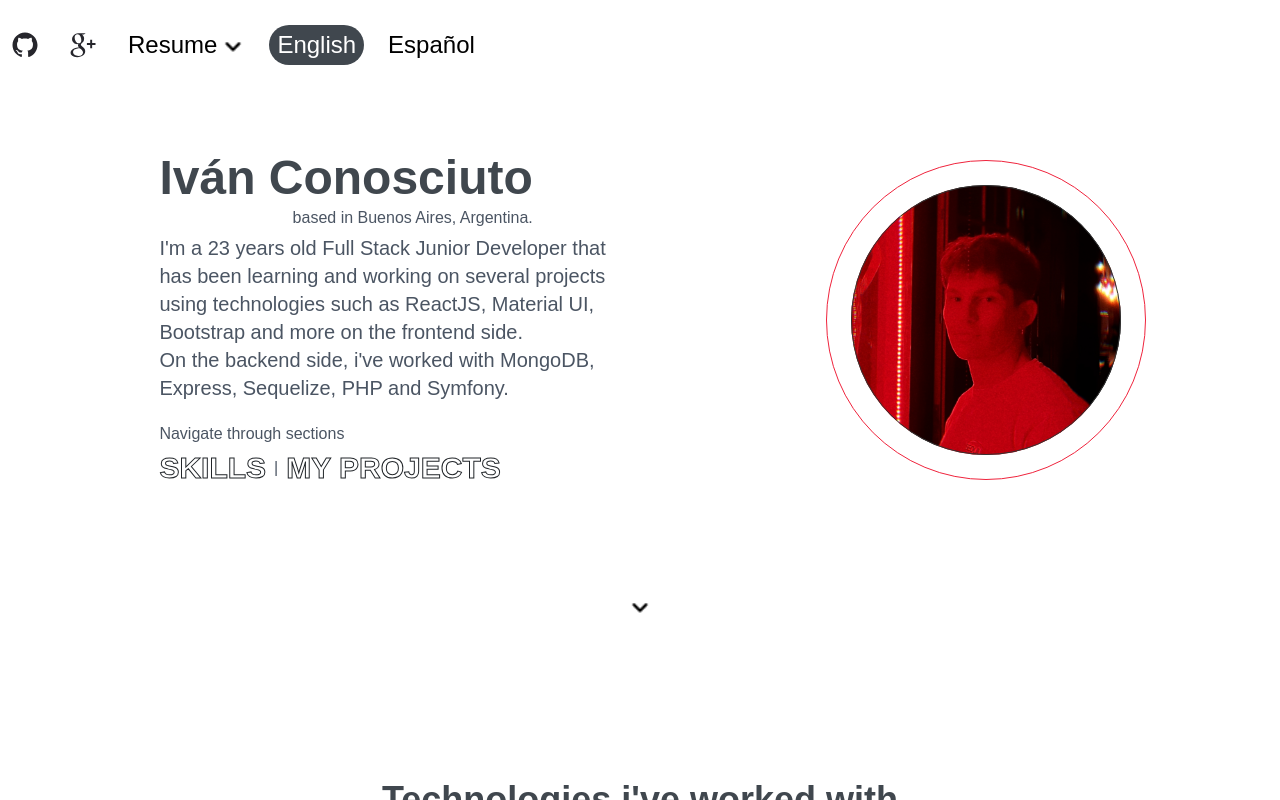
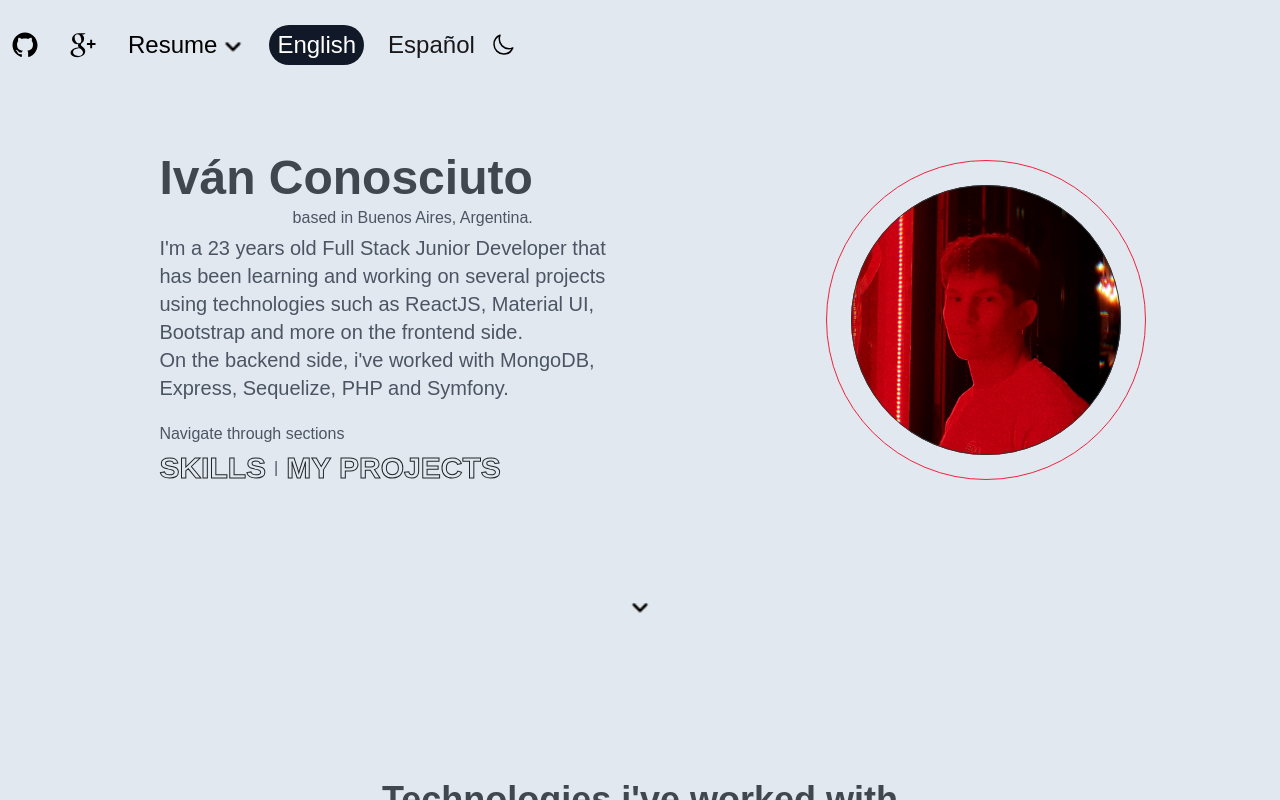
Before and after one commit to IvoFarid/portfolio, a Next.js app: page / in a window 1280 px wide. Built offline with nearby package versions, Linux system fonts and the light colour scheme; a web font is replaced by a local one.

Commit message:
dark mode added

```diff
--- a/components/organisms/Header/Header.tsx
+++ b/components/organisms/Header/Header.tsx
@@ -1,4 +1,4 @@
-import React, {useState} from 'react'
+import React, {useState, useEffect} from 'react'
 import { SocialIcon } from 'react-social-icons';
 import { motion } from 'framer-motion';
 type Props = {
@@ -6,7 +6,10 @@ type Props = {
   setLanguage: any
 }
 
-export default function Header({language, setLanguage}: Props) {
+export default function Header({language, setLanguage, colorMode, setColorMode}: Props) {
+  // const [language, setLanguage] = useState('english');
+
+
   return (
     <header className="flex sticky top-0 items-start justify-between max-w-7xl mx-auto z-30 xl:items-center py-5">
       <motion.div
@@ -25,15 +28,25 @@ export default function Header({language, setLanguage}: Props) {
         }}
         className="flex flex-row items-center gap-2">
         {/* <SocialIcon url="https://slack.com" fgColor="#26262c" bgColor="transparent"/> */}
-        <SocialIcon url="https://github.com/IvoFarid" fgColor="#26262c" bgColor="transparent" className="hover:outline-1 hover:outline rounded-full transition"/>
+        <SocialIcon url="https://github.com/IvoFarid" fgColor={colorMode === "light" ? "black" : "white"} bgColor="transparent" className="hover:outline-1 hover:outline rounded-full transition"/>
         {/* <SocialIcon url="https://linkedin.com" fgColor="#26262c" bgColor="transparent"/> */}
-        <SocialIcon url="mailto:ivan99edlp@gmail.com" network="google" fgColor="#26262c" bgColor="transparent" className="hover:outline-1 hover:outline rounded-full transition"/>
-        <a href="/CV.pdf" download className="flex items-center select-none transition rounded-full p-1 bg-white hover:outline-1 hover:outline">
-          <p className="sm:text-2xl ml-2">{language==='english' ? 'Resume':'Ver CV'}</p>
-          <img src="darrow.png" alt="dasds" className="h-8 w-8" />
+        <SocialIcon url="mailto:ivan99edlp@gmail.com" network="google" fgColor={colorMode === "light" ? "black" : "white"} bgColor="transparent" className="hover:outline-1 hover:outline rounded-full transition"/>
+        <a href="/CV.pdf" download className="flex items-center select-none transition rounded-full p-1 bg-slate-200 dark:bg-gray-900 dark:text-slate-50 hover:outline-1 hover:outline">
+          <p className="text-2xl ml-2">{language==='english' ? 'Resume':'Ver CV'}</p>
+          <img src="darrow.png" alt="arrow" className={`${colorMode === "light" ? "invert-0" : "invert"} h-8 w-8`} />
         </a>
-        <button onClick={()=>setLanguage('english')} className={`${ language === 'english' ? 'bg-[#40474e] text-white' : 'bg-white' } sm:text-2xl ml-2 py-1 px-2 hover:outline-1 hover:outline rounded-full transition`}>English</button>
-        <button onClick={()=>setLanguage('spanish')} className={`${ language === 'spanish' ? 'bg-[#40474e] text-white' : 'bg-white' } sm:text-2xl ml-2 py-1 px-2 hover:outline-1 hover:outline rounded-full transition`}>Español</button>
+        <button onClick={()=>setLanguage('english')} className={`${ language === 'english' ? colorMode === "light" ? "bg-gray-900 text-white":"bg-slate-50 text-zinc-900" : colorMode === "light" ? "text-zinc-900":"text-white" } text-2xl ml-2 py-1 px-2 hover:outline-1 hover:outline rounded-full transition`}>English</button>
+        <button onClick={()=>setLanguage('spanish')} className={`${ language === 'spanish' ? colorMode === "light" ? "bg-gray-900 text-white":"bg-slate-50 text-zinc-900" : colorMode === "light" ? "text-zinc-900":"text-white" } text-2xl ml-2 py-1 px-2 hover:outline-1 hover:outline rounded-full transition`}>Español</button>
+        <button onClick={()=> setColorMode(colorMode === 'light' ? 'dark' : 'light')}>
+          {colorMode === 'light' ? (
+            <svg xmlns="http://www.w3.org/2000/svg" fill="none" viewBox="0 0 24 24" stroke-width="1.5" stroke="black" class="w-6 h-6">
+              <path stroke-linecap="round" stroke-linejoin="round" d="M21.752 15.002A9.718 9.718 0 0118 15.75c-5.385 0-9.75-4.365-9.75-9.75 0-1.33.266-2.597.748-3.752A9.753 9.753 0 003 11.25C3 16.635 7.365 21 12.75 21a9.753 9.753 0 009.002-5.998z" />
+            </svg>
+          ):(
+            <svg xmlns="http://www.w3.org/2000/svg" fill="none" viewBox="0 0 24 24" stroke-width="1.5" stroke="white" class="w-6 h-6">
+              <path stroke-linecap="round" stroke-linejoin="round" d="M12 3v2.25m6.364.386l-1.591 1.591M21 12h-2.25m-.386 6.364l-1.591-1.591M12 18.75V21m-4.773-4.227l-1.591 1.591M5.25 12H3m4.227-4.773L5.636 5.636M15.75 12a3.75 3.75 0 11-7.5 0 3.75 3.75 0 017.5 0z" />
+            </svg>
+          )}</button>
         {/* <div className="absolute top-[30px] -left-[400px] gradient-01 w-[400px] h-[200px] z-0" /> */}
       </motion.div>
     </header>
--- a/components/organisms/Hero/Hero.tsx
+++ b/components/organisms/Hero/Hero.tsx
@@ -4,12 +4,18 @@ import { motion } from 'framer-motion'
 import { BackgroundCircles } from '../../organisms';
 import Link from 'next/link'
 type Props = {
-  language: string
+  language: string,
+  colorMode: string
 }
 
-export default function Hero({language}: Props) {
+export default function Hero({language, colorMode}: Props) {
+  // const [text,count] = useTypewriter({
+  //   words: ['Im a 23 years old Full Stack Junior Developer based in Argentina that has been learning and working in projects since mid 2021.'],
+  //   typeSpeed: 32
+  // })
   return (
     <div className="flex flex-col relative">
+      {/* CAMBIE EL DIV DE ABAJO */}
       <div className="flex mx-auto mt-16 2xl:mt-32 z-20 relative lg:max-w-4xl 2xl:max-w-7xl xl:max-w-6xl justify-center min-w-[400px] xl:pb-16 2xl:items-center 2xl:pt-0 2xl:pb-28">
         <motion.div
         initial={{
@@ -26,13 +32,13 @@ export default function Hero({language}: Props) {
         }}
         className="flex flex-col md:w-[60%] w-4/6 md:items-start items-center justify-center mt-[50px] md:mt-0">
             <div className="flex flex-col gap-1 wrap">
-              <h1 className="font-bold text-2xl text-center md:text-4xl lg:text-5xl 2xl:text-6xl text-[#40474e]">Iván Conosciuto</h1>
+              <h1 className="font-bold text-2xl text-center md:text-4xl lg:text-5xl 2xl:text-6xl text-[#40474e] dark:text-slate-300">Iván Conosciuto</h1>
               <motion.p
               initial={{x:-20, opacity:0}}
               whileInView={{x:0, opacity:1}}
               viewport={{once:true}}
               transition={{duration:1, delay:.5}}
-              className="font-light text-gray-600 text-center md:text-end 2xl:text-xl">
+              className="font-light text-gray-600 dark:text-slate-400 text-center md:text-end 2xl:text-xl">
                 {language==='english' ? 'based in Buenos Aires, Argentina.' : 'Ubicado en Buenos Aires, Argentina.'}
               </motion.p>
             </div>
@@ -41,7 +47,7 @@ export default function Hero({language}: Props) {
               initial={{x:-20, opacity:0}}
               whileInView={{x:0, opacity:1}}
               transition={{duration:1, delay:.25}}
-              className="md:text-xl text-lg font-light text-start text-gray-600 md:w-[70%] 2xl:text-2xl">
+              className="md:text-xl text-lg font-light text-start text-gray-600 dark:text-slate-300 md:w-[70%] 2xl:text-2xl">
                 {
                 language==='english' ?
                 (<p>I&apos;m a 23 years old <span className="font-normal">Full Stack Junior Developer</span> that has been learning and working on several projects using technologies such as ReactJS, Material UI, Bootstrap and more on the frontend side. <br /> On the backend side, i&apos;ve worked with MongoDB, Express, Sequelize, PHP and Symfony.</p>)
@@ -54,21 +60,21 @@ export default function Hero({language}: Props) {
               whileInView={{x:0, opacity:1}}
               transition={{duration:1, delay:.25}}
               className="mt-5">
-                <p className="font-light text-gray-600 md:text-start text-center 2xl:text-xl">
+                <p className="font-light text-gray-600 dark:text-slate-400 md:text-start text-center 2xl:text-xl">
                   {language==='english' ? 'Navigate through sections' : 'Navegá por las siguientes secciones'}
                 </p>
                 <div className="flex md:flex-row flex-col space-x-2 justify-center items-center md:justify-start mt-1">
                   {language==='english' ? (
                     <>
-                    <Link href="#skills" className="font-bold text-2xl md:text-2xl lg:text-3xl 2xl:text-4xl filled-text cursor-pointer relative" data-text="SKILLS">SKILLS</Link>
-                      <p className="font-light text-gray-600">|</p>
-                    <Link href="#projects" className="font-bold text-2xl md:text-2xl lg:text-3xl 2xl:text-4xl filled-text cursor-pointer relative" data-text="MY PROJECTS">MY PROJECTS</Link>
+                    <Link href="#skills" className="font-bold text-2xl md:text-2xl lg:text-3xl 2xl:text-4xl filled-text cursor-pointer relative dark:text-slate-50" data-text="SKILLS">SKILLS</Link>
+                      <p className="font-light text-gray-600 dark:text-slate-50">|</p>
+                    <Link href="#projects" className="font-bold text-2xl md:text-2xl lg:text-3xl 2xl:text-4xl filled-text cursor-pointer relative dark:text-slate-50" data-text="MY PROJECTS">MY PROJECTS</Link>
                     </>
                   ):(
                   <>
-                    <Link href="#skills" className="font-bold text-2xl md:text-2xl lg:text-3xl 2xl:text-4xl filled-text cursor-pointer relative" data-text="HABILIDADES">HABILIDADES</Link>
+                    <Link href="#skills" className="font-bold text-2xl md:text-2xl lg:text-3xl 2xl:text-4xl filled-text cursor-pointer relative dark:text-slate-50" data-text="HABILIDADES">HABILIDADES</Link>
                       <p className="font-light text-gray-600">|</p>
-                    <Link href="#projects" className="font-bold text-2xl md:text-2xl lg:text-3xl 2xl:text-4xl filled-text cursor-pointer relative" data-text="MIS PROYECTOS">MIS PROYECTOS</Link>
+                    <Link href="#projects" className="font-bold text-2xl md:text-2xl lg:text-3xl 2xl:text-4xl filled-text cursor-pointer relative dark:text-slate-50" data-text="MIS PROYECTOS">MIS PROYECTOS</Link>
                   </>
                   )}
                 </div>
@@ -85,7 +91,7 @@ export default function Hero({language}: Props) {
           src="/ivan4.png" className="flex-shrink-0 w-56 h-56 xl:w-[270px] xl:h-[270px] rounded-full object-cover object-bottom"/>
         </div>
       </div>
-      <img src="darrow.png" alt="sdadsa" className="mx-auto mt-10 h-8 w-8" />
+      <img src="darrow.png" alt="arrow" className={`${colorMode === "light" ? "invert-0" : "invert"} h-8 w-8 mx-auto mt-10`} />
     </div>
   )
 }
--- a/constants/index.js
+++ b/constants/index.js
@@ -185,7 +185,7 @@ export const allProjectsEn = [
   },
   {
     title: 'Chat App',
-    link: 'https://chat-appz.up.railway.app/',
+    link: 'https://chatapp-mi4r.onrender.com/',
     description: "Realtime Chat App made with HTML, CSS, JS and Socket IO.",
     imgUrl: '/ChatDemo.png',
   },
@@ -224,7 +224,7 @@ export const allProjectsEs = [
   },
   {
     title: 'Chat App',
-    link: 'https://chat-appz.up.railway.app/',
+    link: 'https://chatapp-mi4r.onrender.com/',
     description: "App que permite chatear en tiempo real, hecho con HTML, CSS, JS y Socket IO.",
     imgUrl: '/ChatDemo.png',
   },
--- /dev/null
+++ b/hooks/useColorMode.ts
@@ -0,0 +1,17 @@
+import { useEffect } from "react";
+import useLocalStorage from "./useLocalStorage";
+
+function useColorMode() {
+  const [colorMode, setColorMode] = useLocalStorage("color-mode", "light");
+
+  useEffect(()=>{
+    const className = 'dark';
+    const bodyClasses = window.document.body.classList;
+
+    colorMode === "dark" ? bodyClasses.add(className) : bodyClasses.remove(className);
+  }, [colorMode])
+
+  return [colorMode, setColorMode];
+}
+
+export default useColorMode;
--- /dev/null
+++ b/hooks/useLocalStorage.ts
@@ -0,0 +1,29 @@
+import { useState, useEffect } from "react";
+
+function useLocalStorage(key:string, initialValue: string) {
+  //state to store our value
+  const [storedValue, setStoredValue] = useState(()=>{
+    try {
+      const item = window.localStorage.getItem(key)
+      return item ? JSON.parse(item) : initialValue
+    }
+    catch (e) {
+      console.log(e);
+      return initialValue;
+    }
+  })
+
+  useEffect(()=>{
+    try {
+      const valueToStore =
+      typeof storedValue === "function" ? storedValue(storedValue) : storedValue;
+      window.localStorage.setItem(key, JSON.stringify(valueToStore));
+    } catch(e) {
+      console.log(e)
+    }
+  },[key,storedValue])
+
+  return [storedValue, setStoredValue];
+}
+
+export default useLocalStorage;
--- a/pages/index.tsx
+++ b/pages/index.tsx
@@ -1,26 +1,29 @@
 import Head from 'next/head'
 import { useState } from 'react';
+// import Image from 'next/image'
 import { Header, Hero, Skills, Projects } from '../components/organisms'
+import useColorMode from '../hooks/useColorMode'
 
 export default function Home() {
   const [language, setLanguage] = useState('english');
+  const [colorMode, setColorMode] = useColorMode();
 
   return (
-    <div className="bg-white text-dark h-screen overflow-y-scroll overflow-x-hidden z-0 scroll-smooth scrollbar-thumb-[#40474e] scrollbar-thin">
+    <div className="bg-slate-200 dark:bg-gray-900 text-dark h-screen overflow-y-scroll overflow-x-hidden z-0 scroll-smooth scrollbar-thumb-[#40474e] scrollbar-thin">
       <Head>
         <title>Conosciuto Ivan</title>
-        <meta name="descrisption" content="Generated by create next app" />
+        <meta name="description" content="Generated by create next app" />
         <link rel="icon" href="/favicon.ico" />
         <link href="https://api.fontshare.com/v2/css?f[]=red-hat-display@900,300,700,400,800,200&display=swap" rel="stylesheet" />
       </Head>
-      <Header language={language} setLanguage={setLanguage}/>
-      <section id="hero" className="">
-        <Hero language={language}/>
+      <Header language={language} setLanguage={setLanguage} colorMode={colorMode} setColorMode={setColorMode}/>
+      <section id="hero">
+        <Hero language={language} colorMode={colorMode}/>
       </section>
-      <section id="skills" className="">
-        <Skills language={language}/>
+      <section id="skills">
+        <Skills language={language} colorMode={colorMode}/>
       </section>
-      <section id="projects" className="">
+      <section id="projects" className="h-full">
         <Projects language={language}/>
       </section>
     </div>
--- a/tailwind.config.js
+++ b/tailwind.config.js
@@ -1,5 +1,6 @@
 /** @type {import('tailwindcss').Config} */
 module.exports = {
+  darkMode: 'class',
   content: [
     "./pages/**/*.{js,ts,jsx,tsx}",
     "./components/**/*.{js,ts,jsx,tsx}",
```
Also changed, not shown: components/organisms/Projects/Projects.tsx (+9 -5 lines), components/organisms/Skills/Skills.tsx (+7 -5 lines), 2 other files (tests, documents, lock files or other folders).
